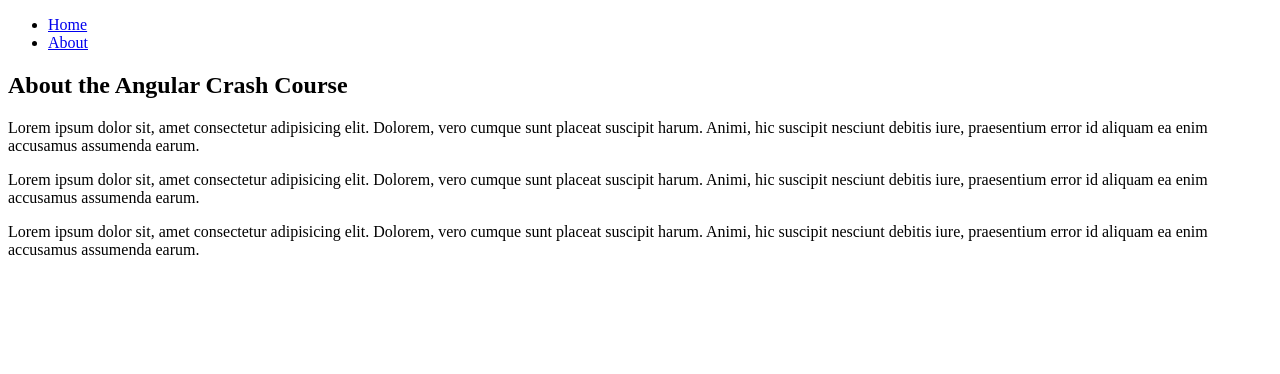
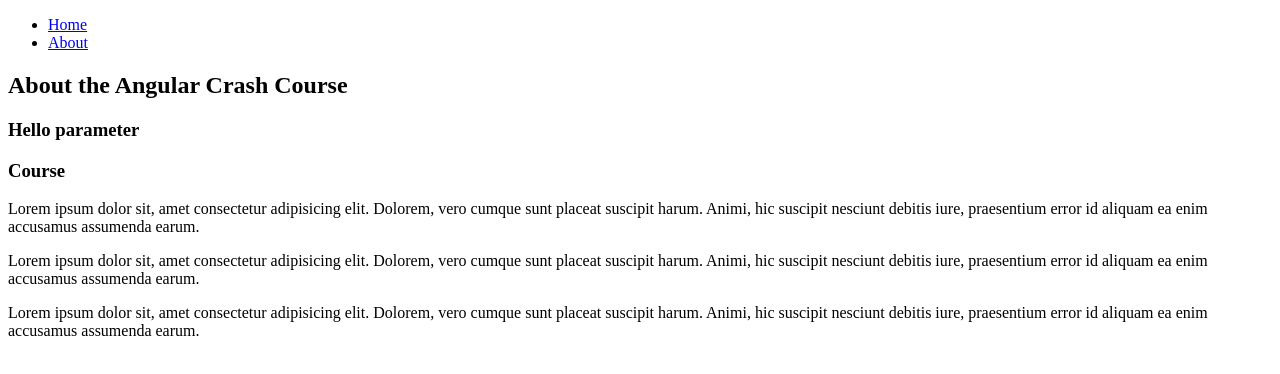
Before and after one commit to Hamidou-Woury-Ba/angular-crash-course, an Angular app: page /about in a window 1280 px wide. Shown: the top 374 px of the page. Built offline with nearby package versions, Linux system fonts and the light colour scheme.

Commit message:
Recupérer paramètres dans l'url

```diff
--- a/src/app/about/about.component.html
+++ b/src/app/about/about.component.html
@@ -1,5 +1,7 @@
 <div>
     <h2>About the Angular Crash Course</h2>
+    <h3>Hello parameter {{ param }}</h3>
+    <h3>Course {{ queryParam }}</h3>
     <p> Lorem ipsum dolor sit, amet consectetur adipisicing elit. Dolorem, vero cumque sunt placeat suscipit harum. Animi, hic suscipit nesciunt debitis iure, praesentium error id aliquam ea enim accusamus assumenda earum.</p>
     <p> Lorem ipsum dolor sit, amet consectetur adipisicing elit. Dolorem, vero cumque sunt placeat suscipit harum. Animi, hic suscipit nesciunt debitis iure, praesentium error id aliquam ea enim accusamus assumenda earum.</p>
     <p> Lorem ipsum dolor sit, amet consectetur adipisicing elit. Dolorem, vero cumque sunt placeat suscipit harum. Animi, hic suscipit nesciunt debitis iure, praesentium error id aliquam ea enim accusamus assumenda earum.</p>
--- a/src/app/about/about.component.ts
+++ b/src/app/about/about.component.ts
@@ -1,4 +1,5 @@
-import { Component } from '@angular/core';
+import { Component, OnInit } from '@angular/core';
+import { ActivatedRoute } from '@angular/router';
 
 @Component({
   selector: 'app-about',
@@ -7,6 +8,21 @@ import { Component } from '@angular/core';
   templateUrl: './about.component.html',
   styleUrl: './about.component.scss'
 })
-export class AboutComponent {
+export class AboutComponent implements OnInit {
+
+  param : any;
+  queryParam : any;
+
+  constructor(
+    private activatedRoute : ActivatedRoute
+  ) {
+
+  }
+
+  ngOnInit(): void {
+      console.log(this.activatedRoute)
+      this.param = this.activatedRoute.snapshot.params['username'];
+      this.queryParam = this.activatedRoute.snapshot.queryParams['Courses'];
+  }
 
 }
--- a/src/app/app.routes.ts
+++ b/src/app/app.routes.ts
@@ -10,5 +10,9 @@ export const routes: Routes = [
     {
         path : 'about',
         component : AboutComponent
+    },
+    {
+        path : 'about/:username',
+        component : AboutComponent
     }
 ];
```
